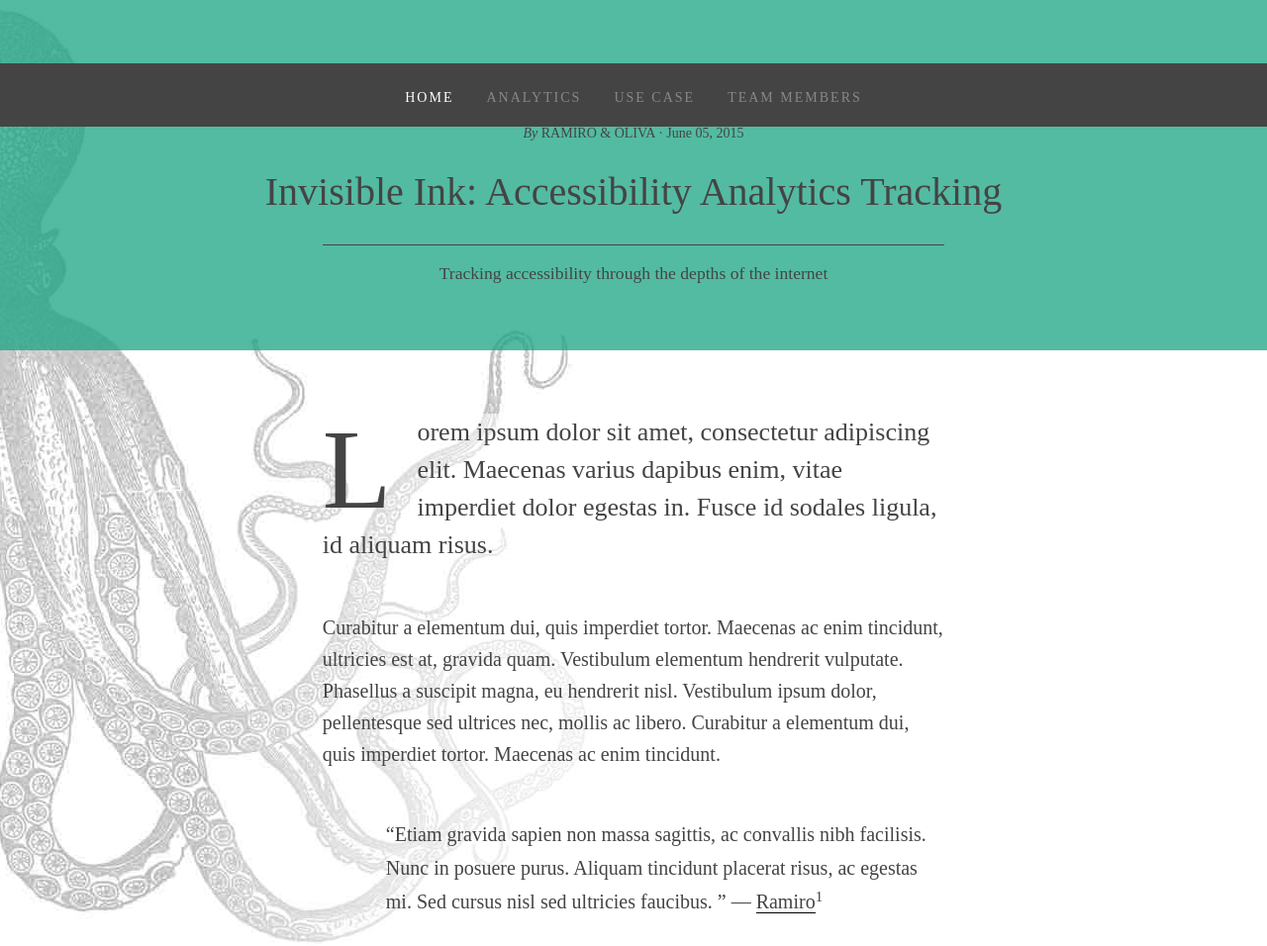
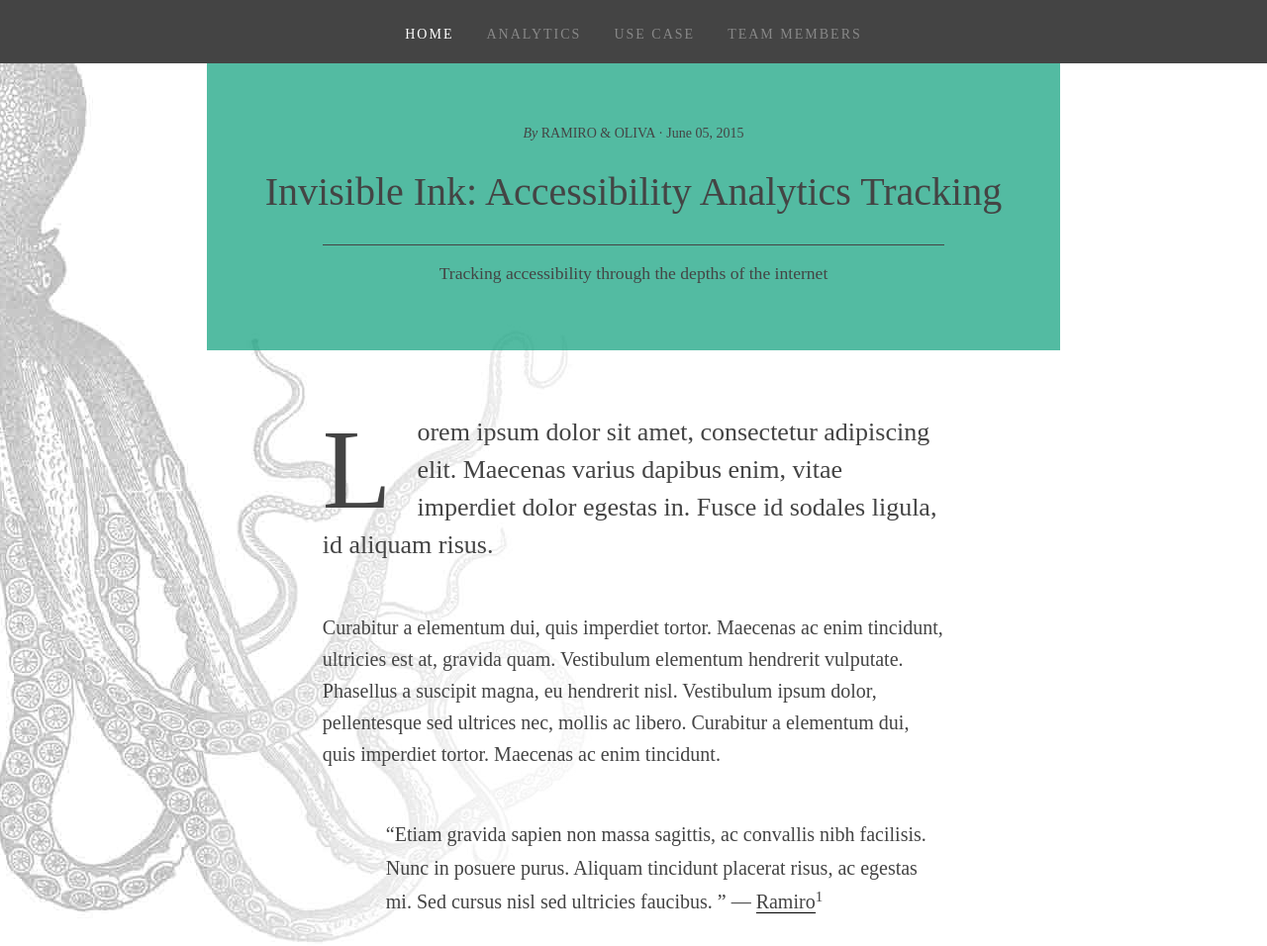
Before and after one commit to rosvain/accessibilityanalytics, a PHP site: page / in a window 1280 px wide. Shown: the top 956 px of the page at 99% size. Run offline with PHP 8.4, Linux system fonts and the light colour scheme.

Commit message:
Added style enhncements and organization, as well as some html structural changes

```diff
--- a/css/style.css
+++ b/css/style.css
@@ -1,3 +1,12 @@
+/* ACCESSIBILITY ANALYTICS - Developed by Mikal Morello and Ramiro Oliva */
+
+
+/* GENERAL */
+
+  html, body {
+	overflow-x: hidden;
+  }
+
   body {
 	   font-size: 1em;
 	   line-height: 1.5em;
@@ -98,6 +63,201 @@ a:active {
 
   a:focus {
 	   border-bottom: none;
+  }
+
+  a.inactive {
+	 color: rgba(136, 136, 136, 1);
+	 text-decoration: none;
+	 border: none;
+  }
+
+  a.active {
+	   color: rgba(255, 255, 255, 1);
+	   text-decoration: none;
+	   border: none;
+  }
+
+
+
+  a.a-sup {
+	   border: none;
+  }
+
+
+/* LAYOUT */
+
+  section.main {
+	   width: 72.92%;
+  }
+
+  article.main {
+	   width: 67.321%;
+	   /*width: 100%;
+	   padding: auto 16.3395%;*/
+  }
+
+  article {
+	   margin: 0 auto;
+  }
+
+  section {
+	   margin: 0 auto;
+  }
+
+  header {
+	   /*text-align: center;
+	   background-color: rgba(26, 165, 131, 0.75);
+	   padding: 4em 0;*/
+  }
+
+  .article-heading:before {
+	  content: "";
+	  position: absolute;
+	  z-index: -1; /* behind parent */
+	  top: 0;
+	  bottom: 0;
+	  /* subtract h2 padding (1.5rem) */
+	  left: 598.5rem;
+	  right: 598.5rem;
+	  background: green;
+  }
+
+  .article-heading {
+	  text-align: center;
+	  background-color: rgba(26, 165, 131, 0.75);
+	  padding: 4em 13.54%;
+	  position: relative;
+  }
+
+
+
+
+/* COMPONENTS */
+  nav {
+	   margin: 0 auto;
+	   text-align: center;
+  }
+
+  nav.blog {
+	   background-color: rgba(68, 68, 68, 1);
+	   margin: 0px;
+	   padding: 1em 0px;
+  }
+
+  ul.nav {
+	   margin: 0px auto;
+  }
+
+  span.hr {
+	 display: block;
+	 width: 14%;
+	 margin: 4em auto;
+	 border: 0;
+	 border-top: 1px solid #444;
+	 text-indent: -9999em;
+	 height: 1px;
+  }
+
+  div.figure {
+	   margin: 3em -100px;
+	   text-align: center;
+  }
+
+  nav.blog:after {
+	 content: " ";
+	 display: table;
+	 clear: both;
+  }
+
+  nav.blog:before {
+	   content: " ";
+	   display: table;
+  }
+
+  li.nav {
+	   margin: 0px 1em 0px 1em;
+	   font-family: "Helvetica Neue eText Pro";
+	   font-size: 14px;
+	   text-transform: uppercase;
+	   letter-spacing: 2px;
+	   display: inline-block;
+  }
+
+  img.main {
+	   width: auto;
+	   max-width: 100%;
+	   vertical-align: top;
+	   height: auto;
+	   margin: 0;
+  }
+
+  img {
+	   max-width: 100%;
+  }
+
+
+/* TYPOGRAPHY */
+
+  h1 {
+	   font-family: "Helvetica Neue eText Pr1255995";
+	   font-size: 2.5em;
+	   line-height: 1.095em;
+	   margin: 0.762em -100px;
+  }
+
+  h2 {
+	   font-family: "Helvetica Neue eText Pr1255995";
+	   font-size: 2em;
+	   line-height: 1.188em;
+	   margin: 2em 0 0.5em 0;
+  }
+
+  h3 {
+	   font-family: "Helvetica Neue eText Pr1255995";
+	   font-size: 1.625em;
+	   line-height: 1.231em;
+	   margin: 2.462em 0 0.615em 0;
+  }
+
+  h4 {
+	   font-family: "Helvetica Neue eText Pr1255995";
+	   font-size: 1.425em;
+	   line-height: 1.231em;
+	   margin: 2.462em 0 0.615em 0;
+  }
+
+  h5 {
+	   font-family: "Helvetica Neue eText Pr1255995";
+	   font-size: 1.225em;
+	   line-height: 1.231em;
+	   margin: 2.462em 0 0.615em 0;
+  }
+
+  h6 {
+	   font-family: "Helvetica Neue eText Pr1255995";
+	   font-size: 1em;
+	   line-height: 1.231em;
+	   margin: 2.462em 0 0.615em 0;
+  }
+
+  ul {
+	   font-size: 1.25em;
+	   line-height: 1.6;
+	   margin: 0 0 1.6em 3.2em;
+	   list-style: disc outside;
+  }
+
+  ul.level2 {
+	   font-size: 1em;
+	   margin-left: 1.75em;
+	   list-style-type: circle;
+  }
+
+  ol {
+	   font-size: 1.25em;
+	   line-height: 1.6em;
+	   margin: 0 0 1.6em 3.2em;
+	   list-style: decimal outside;
   }
 
   em {
@@ -125,16 +285,6 @@ sup {
 	   position: relative;
 	   vertical-align: baseline;
 	   top: -0.5em;
-}
-
-a.a-sup {
-	 border: none;
-}
-
-header {
-	 text-align: center;
-	 background-color: rgba(26, 165, 131, 0.75);
-	 padding: 4em 0;
   }
 
   p.header {
@@ -189,34 +339,16 @@ p.comment-options {
 	   margin: 0 0 2.4em 0;
   }
 
+  p.pquote {
+	   font-size: 1.625em;
+	   line-height: 1.667em;
+  }
+
   ul.comment-list {
 	   list-style: none;
 	   font-size: 1em;
 	   line-height: 1em;
 	   margin: 0 0 8em 0;
-}
-
-article {
-	 margin: 0 auto;
-}
-
-section {
-	 margin: 0 auto;
-}
-
-span.hr {
-	 display: block;
-	 width: 14%;
-	 margin: 4em auto;
-	 border: 0;
-	 border-top: 1px solid #444;
-	 text-indent: -9999em;
-	 height: 1px;
-}
-
-div.figure {
-	 margin: 3em -100px;
-	 text-align: center;
   }
 
   p.caption {
@@ -246,91 +378,38 @@ h3.comment-header {
 	   font-family: "Helvetica Neue eText Pro";
   }
 
-nav {
-	 margin: 0 auto;
-	 text-align: center;
-}
 
-nav.blog {
-	 background-color: rgba(68, 68, 68, 1);
-	 margin: 0px;
-	 padding: 1em 0px;
-}
-
-ul.nav {
-	 margin: 0px auto;
-}
-
-a.inactive {
-	 color: rgba(136, 136, 136, 1);
-	 text-decoration: none;
-	 border: none;
-}
-
-a.active {
-	 color: rgba(255, 255, 255, 1);
-	 text-decoration: none;
-	 border: none;
-}
-
-nav.blog:after {
-	 content: " ";
-	 display: table;
-	 clear: both;
-}
-
-nav.blog:before {
-	 content: " ";
-	 display: table;
-}
-
-li.nav {
-	 margin: 0px 1em 0px 1em;
-	 font-family: "Helvetica Neue eText Pro";
-	 font-size: 14px;
-	 text-transform: uppercase;
-	 letter-spacing: 2px;
-	 display: inline-block;
-}
-
-img.main {
-	 width: auto;
-	 max-width: 100%;
-	 vertical-align: top;
-	 height: auto;
-	 margin: 0;
-}
-
-img {
-	 max-width: 100%;
-}
-
+/* OTHER */
   .white-gradient {
 	background: -moz-radial-gradient(center, ellipse cover,  rgba(255,255,255,1) 54%, rgba(255,255,255,0) 100%); /* FF3.6+ */
-
 	background: -webkit-gradient(radial, center center, 0px, center center, 100%, color-stop(54%,rgba(255,255,255,1)), color-stop(100%,rgba(255,255,255,0))); /* Chrome,Safari4+ */
-
 	background: -webkit-radial-gradient(center, ellipse cover,  rgba(255,255,255,1) 54%,rgba(255,255,255,0) 100%); /* Chrome10+,Safari5.1+ */
-
 	background: -o-radial-gradient(center, ellipse cover,  rgba(255,255,255,1) 54%,rgba(255,255,255,0) 100%); /* Opera 12+ */
-
 	background: -ms-radial-gradient(center, ellipse cover,  rgba(255,255,255,1) 54%,rgba(255,255,255,0) 100%); /* IE10+ */
-
 	background: radial-gradient(ellipse at center,  rgba(255,255,255,1) 54%,rgba(255,255,255,0) 100%); /* W3C */
-
 	filter: progid:DXImageTransform.Microsoft.gradient( startColorstr='#ffffff', endColorstr='#00ffffff',GradientType=1 ); /* IE6-9 fallback on horizontal gradient */
+  }
 
 
 
+/* ACCESSIBILITY */
+
+  .skip {
+	  position:absolute;
+	  left:-10000px;
+	  top:auto;
+	  width:1px;
+	  height:1px;
+	  overflow:hidden;
   }
 
-section.main {
-	 width: 72.92%;
+  .skip:focus {
+	  position:static;
+	  width:auto;
+	  height:auto;
   }
 
-article.main {
-	 width: 67.321%;
-}
+/*  MEDIA QUERIES */
 
 @media screen and (max-width: 768px) {
 	 article.main {
@@ -401,21 +480,3 @@ h3.comment-header {
 }
 
 }
-
-/* ACCESSIBILITY UPDATES */
-.skip
-{
-position:absolute;
-left:-10000px;
-top:auto;
-width:1px;
-height:1px;
-overflow:hidden;
-}
-
-.skip:focus
-{
-position:static;
-width:auto;
-height:auto;
-}
--- a/index.html
+++ b/index.html
@@ -37,14 +37,16 @@
     </nav>
     <article class="main">
       <section class="main">
-        <p class="header"><em>By </em><span class="author">Ramiro &amp; Oliva </span>· <span>June 05, 2015</span></p>
-        <h1>Invisible Ink: Accessibility Analytics Tracking</h1>
-        <h2 class="header"><strong>Tracking accessibility through the depths of the internet</strong></h2>
       </section>
     </article>
   </header>
 
   <article id="maincontent" class="main  white-gradient" role="main">
+    <section class="main article-heading">
+      <p class="header"><em>By </em><span class="author">Ramiro &amp; Oliva </span>· <span>June 05, 2015</span></p>
+      <h1>Invisible Ink: Accessibility Analytics Tracking</h1>
+      <h2 class="header"><strong>Tracking accessibility through the depths of the internet</strong></h2>
+    </section>
     <section class="main">
       <p class="first-paragraph"><span class="first-letter">L</span>orem ipsum dolor sit amet, consectetur adipiscing elit. Maecenas varius dapibus enim, vitae imperdiet dolor egestas in. Fusce id sodales ligula, id aliquam risus.</p>
       <p>Curabitur a elementum dui, quis imperdiet tortor. Maecenas ac enim tincidunt, ultricies est at, gravida quam. Vestibulum elementum hendrerit vulputate. Phasellus a suscipit magna, eu hendrerit nisl. Vestibulum ipsum dolor, pellentesque sed ultrices nec, mollis ac libero. Curabitur a elementum dui, quis imperdiet tortor. Maecenas ac enim tincidunt.</p>
@@ -198,6 +173,37 @@
       <p>Desctiption</p>
       Insert Element
     </section>
+    <section class="main">
+      <span class="hr">—</span>
+      <h2>Comments</h2>
+      <p class="comment-options">
+        <a href="javascript:void(0)">Leave a comment</a>
+      </p>
+      <ul class="comment-list">
+        <li class="a-comment">
+          <h3 class="comment-header">Taylor Swift <span class="heading-small">Feb 25, 2015</span></h3>
+          <p class="comment">liquam tincidunt placerat risus, ac egestas mi.</p>
+        </li>
+        <li class="a-comment">
+          <h3 class="comment-header">Ramiro Oliva <span class="heading-small">Feb 13, 2015</span></h3>
+          <p class="comment">Sed cursus nisl sed ultricies faucibus. Cum sociis natoque penatibus et magnis dis parturient montes, nascetur ridiculus mus. Sed cursus nisl sed ultricies faucibus. Cum sociis natoque penatibus et magnis dis parturient montes, nascetur ridiculus mus..</p>
+        </li>
+        <li class="a-comment">
+          <h3 class="comment-header">Mikal Morello <span class="heading-small">Jan 08, 2015</span></h3>
+          <p class="comment">Etiam tincidunt posuere purus in elementum. Etiam facilisis mauris quam, ut sodales magna vestibulum a. Etiam tempor diam egestas, viverra arcu id, aliquam elit. Nullam turpis lorem, auctor nec erat pretium, elementum venenatis ante. </p>
+        </li>
+      </ul>
+    </section>
+    <section class="main">
+      <span class="hr">—</span>
+      <h2>Footnotes</h2>
+      <ol class="footnote-list">
+        <li>Suspendisse vulputate tortor a enim sollicitudin <a href="javascript:void(0)">Phasellus finibus non</a>, Aliquam tincidunt placerat risus, ac egestas mi. Sed cursus nisl sed ultricies faucibus. </li>
+        <li>Morbi scelerisque dapibus sem, vel laoreet metus egestas in</li>
+        <li>Pellentesque non turpis risus. Vestibulum a enim nibh. Integer eget odio consequat, egestas quam id, molestie elit. Phasellus finibus non diam et vehicula. Phasellus faucibus libero id libero condimentum, sed auctor mauris sodales. Vivamus dapibus odio arcu, a tempor nisi tristique id.</li>
+        <li>A description by Polybius of what they were like and how they were worked.</li>
+      </ol>
+    </section>
   </article>
   <aside role="complementary">
     <p>Aside Content</p>
```
Also changed, not shown: other parts of css/style.css (+1 -45 lines), other parts of index.html (+0 -27 lines). Lines whose indentation alone changed are shown as unchanged.
